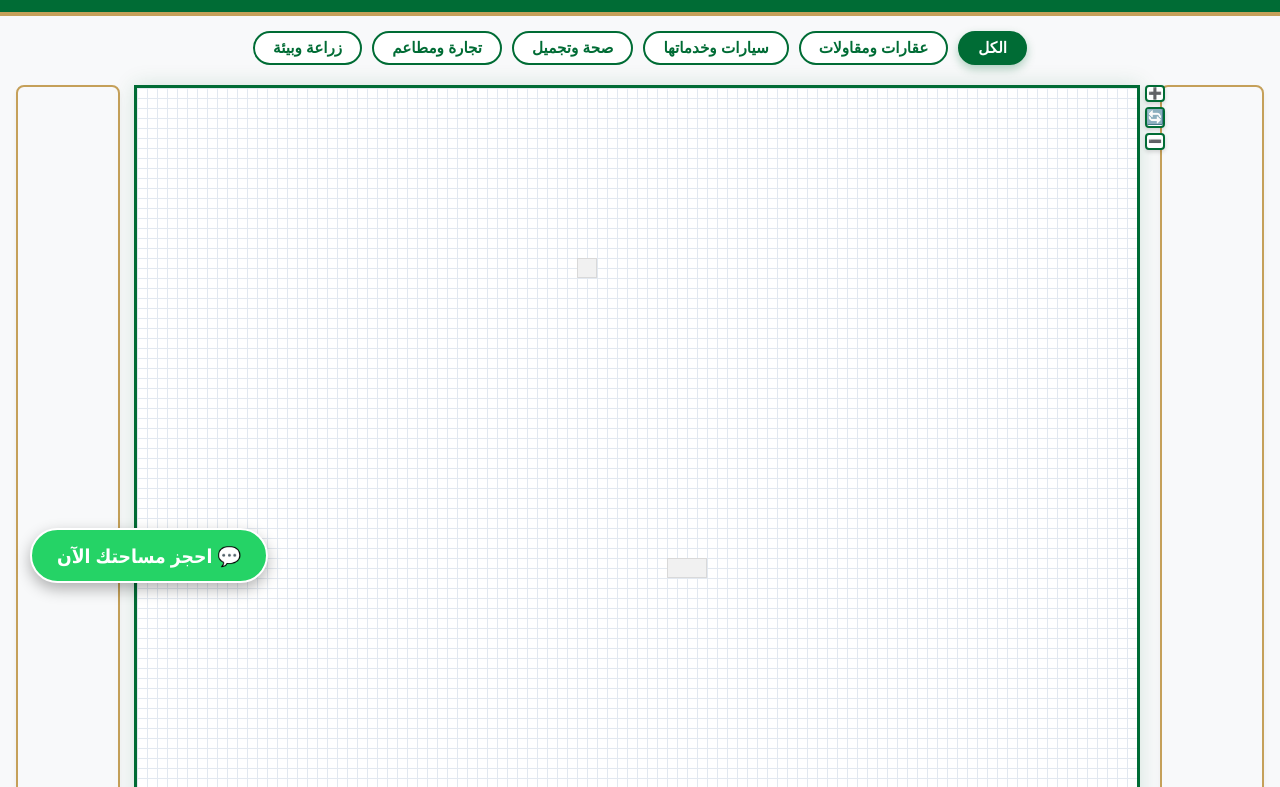
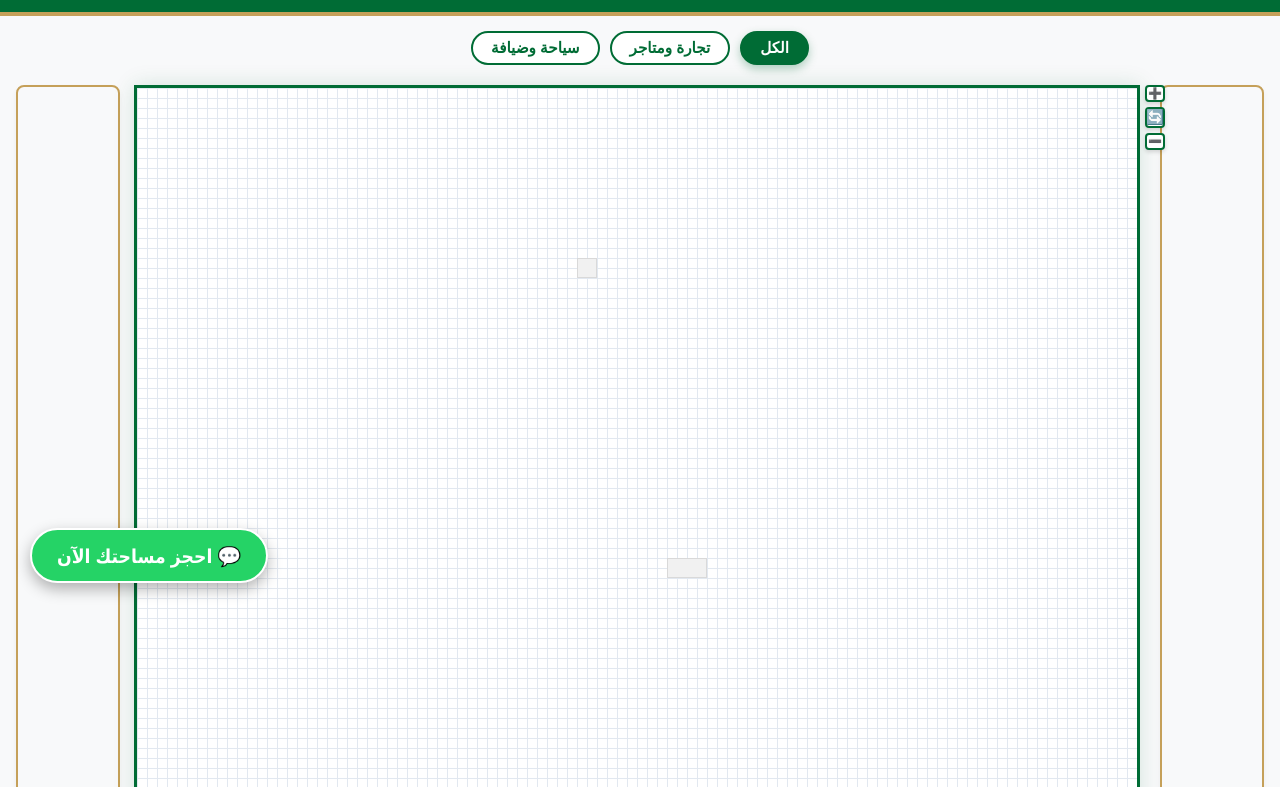
Before and after one commit to boanter17-oss/saudi-business-front, a plain HTML site: page index.html in a window 1280 px wide. Shown: the part 187-974 px from the top of the page. Drawn offline with Linux system fonts and the light colour scheme.

Commit message:
Update index.html

```diff
--- a/index.html
+++ b/index.html
@@ -461,13 +461,9 @@
         </div>
     </header>
 
-    <div class="filter-bar">
+    <!-- شريط التصفية: يبني نفسه تلقائياً ويعرض الأقسام التي تحتوي على إعلانات فقط -->
+    <div class="filter-bar" id="filterBar">
         <button class="filter-btn active" data-filter="all">الكل</button>
-        <button class="filter-btn" data-filter="عقارات ومقاولات">عقارات ومقاولات</button>
-        <button class="filter-btn" data-filter="سيارات وخدماتها">سيارات وخدماتها</button>
-        <button class="filter-btn" data-filter="صحة وتجميل">صحة وتجميل</button>
-        <button class="filter-btn" data-filter="تجارة ومطاعم">تجارة ومطاعم</button>
-        <button class="filter-btn" data-filter="زراعة وبيئة">زراعة وبيئة</button>
     </div>
 
     <div class="main-layout">
@@ -518,13 +514,34 @@
     <script>
         document.addEventListener('DOMContentLoaded', () => {
             const grid = document.getElementById('pixelGrid');
+            const filterBar = document.getElementById('filterBar');
+
+            // القائمة المعتمدة للتصنيفات الرئيسية بالترتيب
+            const MAIN_CATEGORIES = [
+                'عقارات ومقاولات',
+                'تجارة ومتاجر',
+                'مطاعم وكافيهات',
+                'سياحة وضيافة',
+                'سيارات ونقل',
+                'صحة وتجميل',
+                'تقنية وأعمال',
+                'تعليم وتدريب',
+                'زراعة وبيئة',
+                'أنشطة أخرى'
+            ];
+
             let baseScale = window.innerWidth <= 768 ? 0.4 : 1;
             let currentScale = baseScale;
             grid.style.transform = `scale(${currentScale})`;
 
+            // مجموعة لحفظ الأقسام النشطة التي تحتوي على إعلان واحد على الأقل
+            const activeCategories = new Set();
+
             // 1. القارئ الآلي: رسم الإعلانات وقراءة التاقات من ads.js
             function renderAds() {
                 grid.innerHTML = '';
+                activeCategories.clear();
+
                 if (typeof adsData !== 'undefined' && Array.isArray(adsData)) {
                     adsData.forEach(ad => {
                         const a = document.createElement('a');
@@ -532,9 +549,22 @@
                         a.target = '_blank';
                         a.className = 'ad-block';
 
-                        const tagsList = Array.isArray(ad.tags)
-                            ? ad.tags.map(t => t.trim())
-                            : (ad.category ? [ad.category] : []);
+                        let tagsList = Array.isArray(ad.tags)
+                            ? ad.tags.map(t => t.trim()).filter(Boolean)
+                            : (ad.category ? [ad.category.trim()] : []);
+
+                        // إذا لم يرتبط الشعار بأي تصنيف رئيسي، يُصنّف تلقائياً تحت "أنشطة أخرى"
+                        const hasMainCategory = tagsList.some(t => MAIN_CATEGORIES.includes(t));
+                        if (!hasMainCategory) {
+                            tagsList.push('أنشطة أخرى');
+                        }
+
+                        tagsList.forEach(t => {
+                            if (MAIN_CATEGORIES.includes(t)) {
+                                activeCategories.add(t);
+                            }
+                        });
+
                         a.setAttribute('data-tags', tagsList.join('|'));
                         a.setAttribute('data-name', ad.name || '');
 
@@ -554,7 +584,47 @@
             }
             renderAds();
 
-            // 2. تحديث شريط التقدم ونسبة المبيعات تلقائياً من ads.js
+            // 2. بناء شريط التصفية الذكي (يعرض الأقسام التي فيها إعلانات فقط)
+            function buildFilterBar() {
+                filterBar.innerHTML = '';
+
+                const allBtn = document.createElement('button');
+                allBtn.className = 'filter-btn active';
+                allBtn.setAttribute('data-filter', 'all');
+                allBtn.textContent = 'الكل';
+                filterBar.appendChild(allBtn);
+
+                MAIN_CATEGORIES.forEach(cat => {
+                    if (activeCategories.has(cat)) {
+                        const btn = document.createElement('button');
+                        btn.className = 'filter-btn';
+                        btn.setAttribute('data-filter', cat);
+                        btn.textContent = cat;
+                        filterBar.appendChild(btn);
+                    }
+                });
+
+                const filterBtns = filterBar.querySelectorAll('.filter-btn');
+                filterBtns.forEach(btn => {
+                    btn.addEventListener('click', () => {
+                        filterBtns.forEach(b => b.classList.remove('active'));
+                        btn.classList.add('active');
+                        const filterValue = btn.getAttribute('data-filter');
+                        const adBlocks = document.querySelectorAll('.ad-block');
+                        adBlocks.forEach(ad => {
+                            const adTags = (ad.getAttribute('data-tags') || '').split('|');
+                            if (filterValue === 'all' || adTags.includes(filterValue)) {
+                                ad.classList.remove('dimmed');
+                            } else {
+                                ad.classList.add('dimmed');
+                            }
+                        });
+                    });
+                });
+            }
+            buildFilterBar();
+
+            // 3. تحديث شريط التقدم ونسبة المبيعات تلقائياً من ads.js
             function updateProgress() {
                 let soldPixels = 0;
                 if (typeof adsData !== 'undefined' && Array.isArray(adsData)) {
@@ -582,25 +652,6 @@
                 }
             }
             updateProgress();
-
-            // 3. برمجة التصفية التفاعلية عبر التاقات
-            const filterBtns = document.querySelectorAll('.filter-btn');
-            filterBtns.forEach(btn => {
-                btn.addEventListener('click', () => {
-                    filterBtns.forEach(b => b.classList.remove('active'));
-                    btn.classList.add('active');
-                    const filterValue = btn.getAttribute('data-filter');
-                    const adBlocks = document.querySelectorAll('.ad-block');
-                    adBlocks.forEach(ad => {
-                        const adTags = (ad.getAttribute('data-tags') || '').split('|');
-                        if (filterValue === 'all' || adTags.includes(filterValue)) {
-                            ad.classList.remove('dimmed');
-                        } else {
-                            ad.classList.add('dimmed');
-                        }
-                    });
-                });
-            });
 
             // 4. برمجة التكبير والتصغير
             const zoomInBtn = document.getElementById('zoom-in');
```
